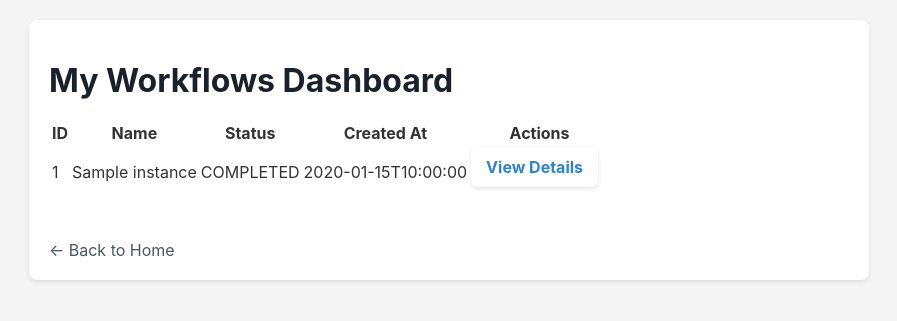
After one commit to ckopsa/domestic, a Python web app: template app/templates/workflow_dashboard.html in a window 1280 px wide. The commit adds this page. Shown: the top 321 px of the page, without its empty margins (191-1088 px from the left). Run offline with Jinja, Linux system fonts and the light colour scheme; the template is opened without the code that fills it: most values are stand-ins (such as "Sample title", 1, 10 or a date in 2020).

Commit message:
feat: Add HTML dashboard for workflow instances
This commit introduces a new HTML dashboard view that provides an at-a-glance overview of your workflow instances.

Key changes:
- Added a new template `app/templates/workflow_dashboard.html` to display instances in a table format (ID, Name, Status, Created At, View Details link).
- Added a new route `/workflow-instances/dashboard` in `app/routers/workflow_instances.py` to serve the dashboard.
- The existing `WorkflowService.list_instances_for_user` method is used to fetch data for the dashboard.
- Updated the main navigation in `app/templates/index.html`: the "My Workflows" link now points to the new dashboard as "My Workflows Dashboard".
- Added an API endpoint test in `app/tests/test_api_endpoints.py` for the new dashboard route, ensuring it renders correctly and displays instance data.

The dashboard provides you with a clear and organized view of your ongoing and completed workflows.

```diff
--- a/app/templates/index.html
+++ b/app/templates/index.html
@@ -7,7 +7,7 @@
     <ul>
         <li><a href="/workflow-definitions" class="action-button">Available Workflow Definitions</a></li>
         {% if current_user %}
-            <li><a href="/my-workflows" class="action-button">My Workflows</a></li>
+            <li><a href="/workflow-instances/dashboard" class="action-button">My Workflows Dashboard</a></li>
             <li><a href="#" class="action-button disabled" style="pointer-events: none;">Logged in as: {{ current_user.username }}</a></li>
             <li><a href="/logout" class="action-button">Logout</a></li>
         {% else %}
--- /dev/null
+++ b/app/templates/workflow_dashboard.html
@@ -0,0 +1,39 @@
+{% extends "base.html" %}
+
+{% block content %}
+    <h1>My Workflows Dashboard</h1>
+
+    {% if instances %}
+        <table class="table">
+            <thead>
+                <tr>
+                    <th>ID</th>
+                    <th>Name</th>
+                    <th>Status</th>
+                    <th>Created At</th>
+                    <th>Actions</th>
+                </tr>
+            </thead>
+            <tbody>
+                {% for instance in instances %}
+                    <tr>
+                        <td>{{ instance.id }}</td>
+                        <td>{{ instance.name }}</td>
+                        <td>{{ instance.status.value.upper() if instance.status.value else instance.status.upper() }}</td>
+                        <td>{{ instance.created_at.isoformat() }}</td>
+                        <td>
+                            <a href="/workflow-instances/{{ instance.id }}" class="action-button">View Details</a>
+                        </td>
+                    </tr>
+                {% endfor %}
+            </tbody>
+        </table>
+    {% else %}
+        <p>You don't have any workflow instances yet.</p>
+        <p><a href="/workflow-definitions" class="button">Create a new workflow from a definition?</a></p>
+    {% endif %}
+
+    <div style="margin-top: 20px;">
+        <a href="/" class="back-link">← Back to Home</a>
+    </div>
+{% endblock %}
```
Also changed, not shown: app/routers/workflow_instances.py (+18 -0 lines), app/tests/test_api_endpoints.py (+41 -0 lines).
